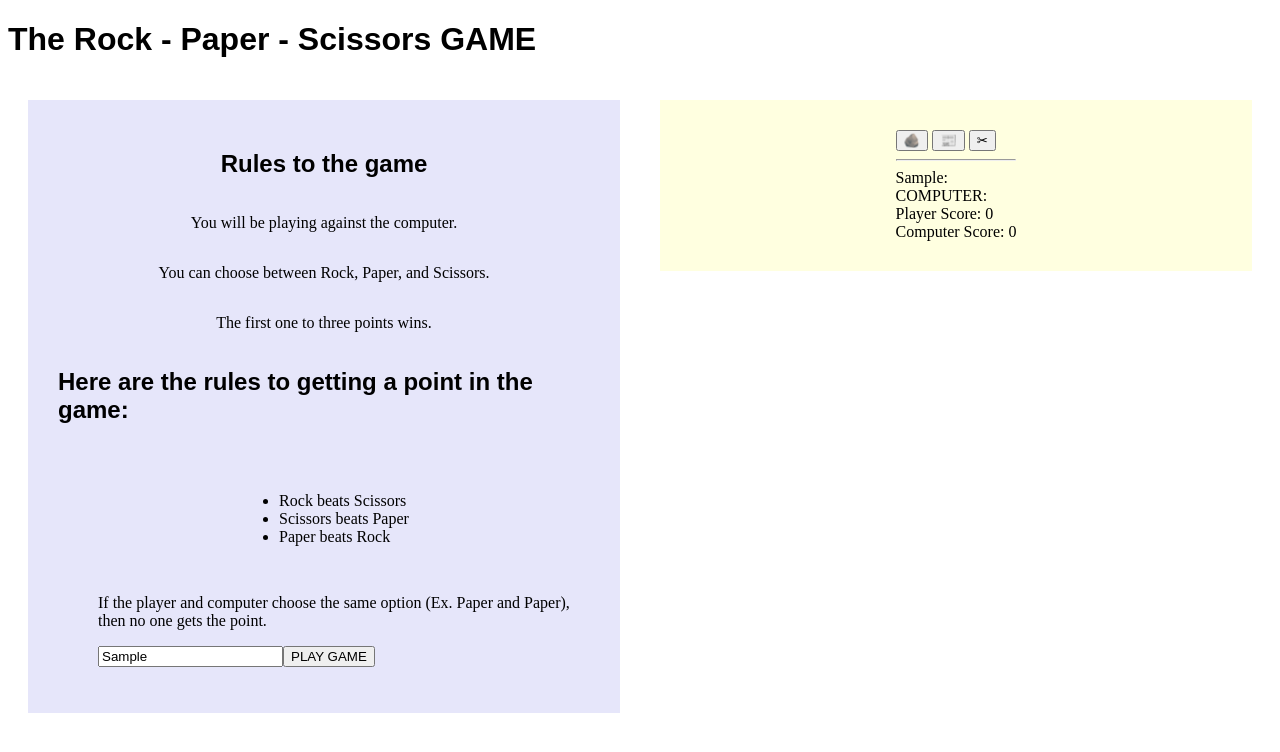
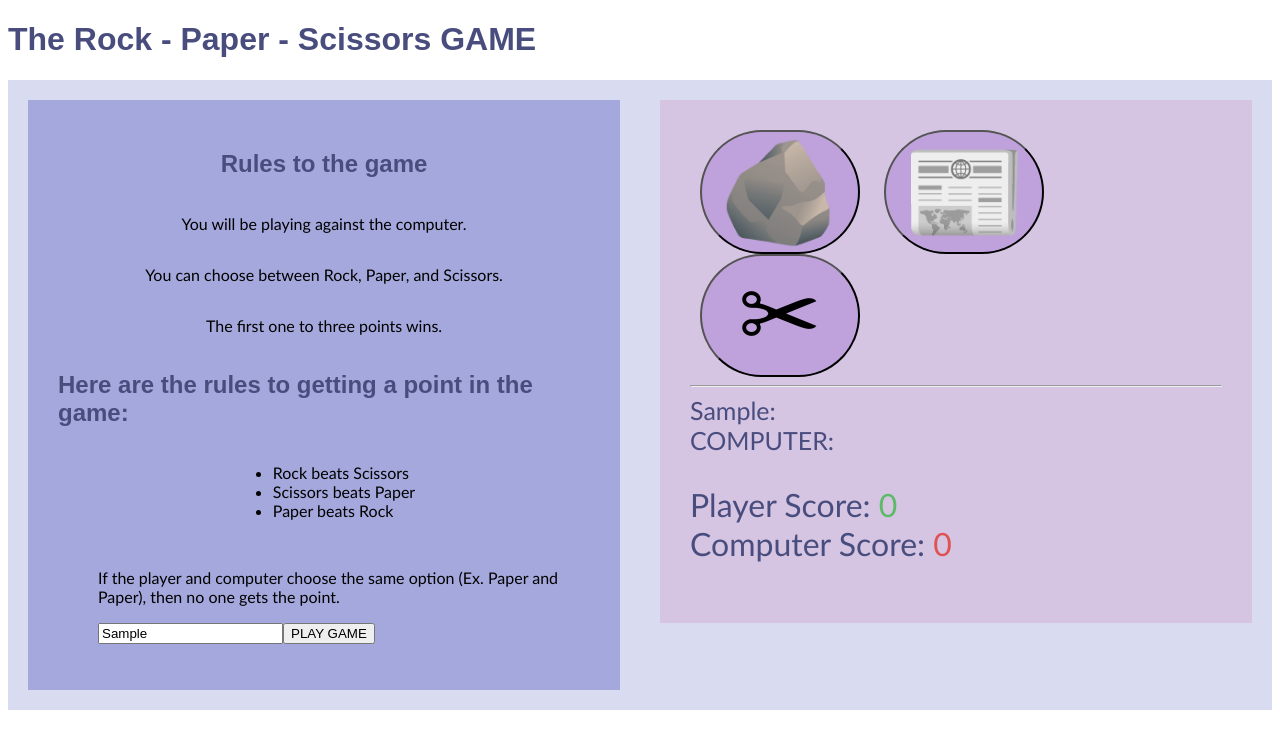
Before and after one commit to carolinafrederico/SBA316, a plain HTML site: page index.html in a window 1280 px wide. Both pictures are taken after typing "Sample" into the empty fields and a click on the button "PLAY GAME". Drawn offline with Linux system fonts and the light colour scheme; a web font is replaced by a local one.

Commit message:
Layout update

```diff
--- a/index.html
+++ b/index.html
@@ -23,25 +23,25 @@
             <p>You can choose between Rock, Paper, and Scissors.</p>
             <p>The first one to three points wins.</p>
 
-            <h2 class="headings">Here are the rules to getting a point in the game:</h3>
+            <h2 class="headings">Here are the rules to getting a point in the game:</h2>
 
-                <p>
-                <ul>
+
+            <ul>
                     <li>Rock beats Scissors</li>
                     <li>Scissors beats Paper</li>
                     <li>Paper beats Rock</li>
                 </ul>
                 <ul>
+
+                    <p>If the player and computer choose the same option (Ex. Paper and Paper), then no one gets the point.
                     </p>
-                    <p>If the player and computer choose the same option (Ex. Paper and Paper), then no one gets the
-                        point.
-                    </p>
-    <form id = "form"><input id="nameInput" placeholder="Put your name to play" required><button id="play">PLAY
-                            GAME</button></form>
+    <form id = "form"><input id="nameInput" placeholder="Put your name to play" required><button id="play">PLAY GAME</button></form>
 
         </div>
+        <!-- <div class="imageContainer">
+            <img src="https://static.vecteezy.com/system/resources/thumbnails/012/616/132/small/rock-paper-scissors-icon-set-on-white-background-vector.jpg" alt="Rock Paper Scissors">
+        </div> -->
         <div class="bottom">
-
             <div class="choices">
                 <button id = "rock"><span class="emoji">&#129704</span></button>
                 <button id = "paper"><span class="emoji">&#128240</span></button>
--- a/index.js
+++ b/index.js
@@ -43,6 +43,7 @@ function startGame(evt) {
     const bottom = document.querySelector('.bottom');
     topper.classList.add('shrink');
     bottom.classList.add('reveal');
+
 }
 
 function handlePlayerChoice(evt, playerChoice) {
@@ -78,6 +79,17 @@ function playGame(playerChoice) {
     computerDisplay.textContent = `COMPUTER: ${computerChoice}`;
     resultDisplay.textContent = result;
 
+    resultDisplay.classList.remove("greenText", "redText")
+
+    switch(result){
+        case "YOU WIN THIS ROUND!":
+            resultDisplay.classList.add("greenText");
+            break;
+        case "YOU LOSE THIS ROUND!":
+            resultDisplay.classList.add("redText");
+            break;
+    }
+
     checkForWinner();
 }
 
--- a/styles.css
+++ b/styles.css
@@ -1,10 +1,25 @@
 /* Container that holds .topper and .bottom side by side */
+
+body {
+    font-family: 'Gill Sans', 'Gill Sans MT', Calibri, 'Trebuchet MS', sans-serif;
+}
+:root {
+    --main-bg-color: #D9DBF1; /* Light Purple */
+    --accent-color: #A5A8DC; /* Muted Lavender */
+    --button-color: #BFA2DB; /* Soft Violet */
+    --button-hover-color: #D5C5E3; /* Light Violet */
+    --highlight-color: #7D7BB8; /* Deep Lavender */
+    --text-color: #494D7E; /* Dark Violet */
+    --win-color: #5DBA66; /* Green for Win Text */
+    --lose-color: #E05252; /* Red for Lose Text */
+}
+
 #mainBox {
     display: flex;
     justify-content: space-between;
     align-items: flex-start;
     width: 100%;
-    background-image: https://cdn.dribbble.com/userupload/23450468/file/original-341c97c3d5d468aebcbc92fad5242f4b.gif;
+    background-color: var(--main-bg-color);
 }
 
 /* Animation for uncovering the game area */
@@ -17,10 +32,21 @@
     }
 }
 
+@keyframes slideUpFadeIn {
+    0% {
+        opacity: 0;
+        transform: translateY(30px);
+    }
+    100% {
+        opacity: 1;
+        transform: translateY(0);
+    }
+}
+
 .topper {
     margin: 20px;
     padding: 30px;
-    background-color: lavender;
+    background-color: var(--accent-color);
     display: flex;
     flex-direction: column;
     align-items: center;
@@ -35,18 +61,64 @@
 .bottom {
     margin: 20px;
     padding: 30px;
-    background-color: lightyellow;
+    background-color: var(--button-hover-color);
     display: flex;
     flex-direction: column;
     align-items: center;
     opacity: 0;
-    transition: opacity 0.5s ease;
     width: 45%; /* Adjust width to fit side by side */
 }
 
 .bottom.reveal {
-    opacity: 1;
+    animation: slideUpFadeIn 0.6s 0.3s forwards; /* Adds delay for smoothness */
 }
+
 .headings {
     font-family: "Big Shoulders Stencil", sans-serif;
+    color: var(--text-color);
 }
+
+.choices {
+    margin-bottom: 30px;
+}
+
+.choices button {
+    font-size: 50px;
+    min-width: 160px;
+    margin: 0 10px;
+    border-radius: 250px;
+    background-color: var(--button-color);
+    cursor: pointer;
+    transition: background-color 0.5s ease;
+}
+
+.choices button:hover {
+    background-color: var(--button-hover-color);
+}
+
+#playerDisplay, #computerDisplay{
+    font-size: 25px;
+    color: var(--text-color);
+}
+
+#resultDisplay{
+    font-size: 25px;
+    margin: 30px 0;
+    color: var(--highlight-color);
+}
+
+.scoreDisplay {
+    font-size: 2rem;
+    color: var(--text-color);
+}
+
+.greenText, #playerScoreDisplay {
+    color: var(--win-color);
+}
+
+.redText, #computerScoreDisplay {
+    color: var(--lose-color);
+}
+.emoji {
+    font-size: 100px;
+}
```
